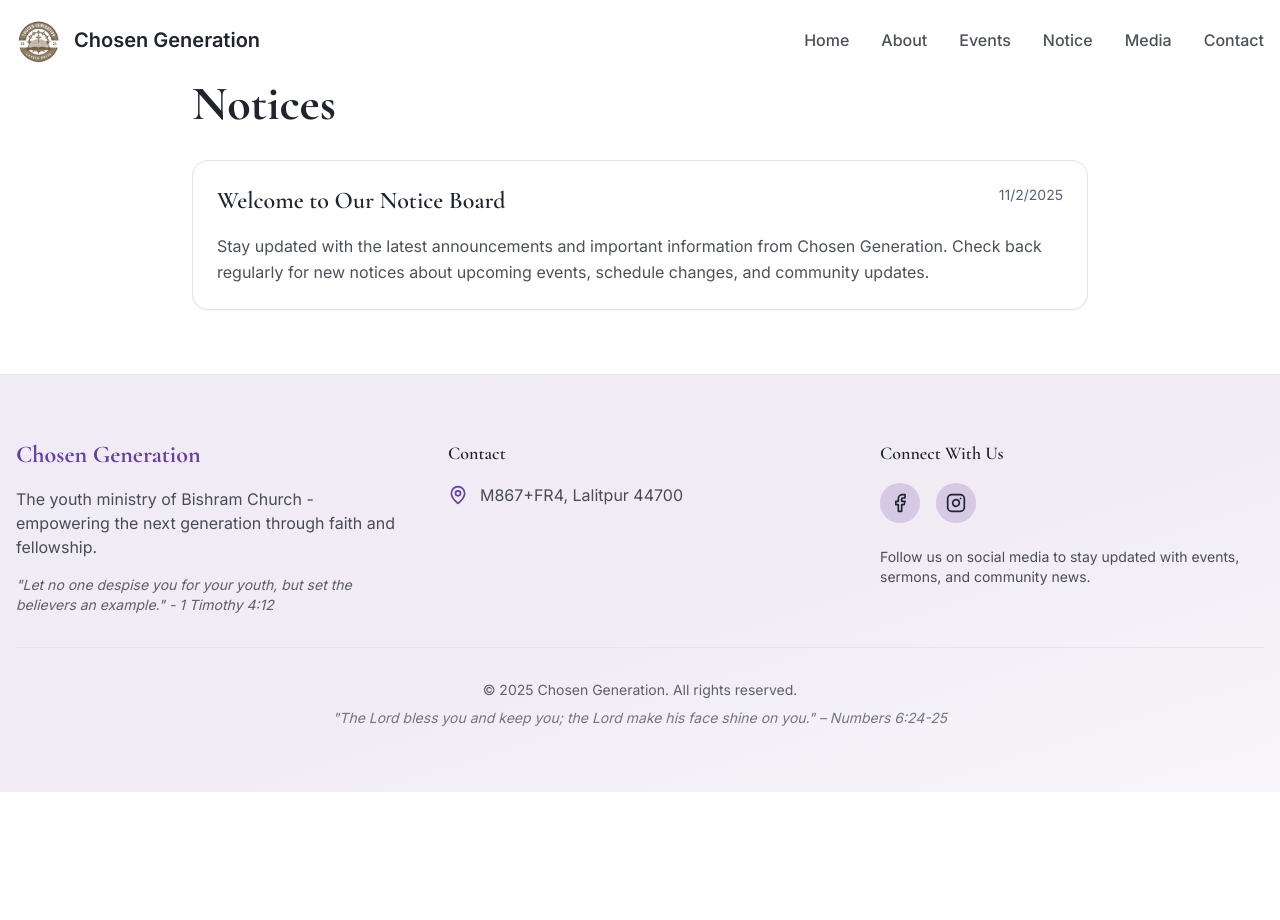
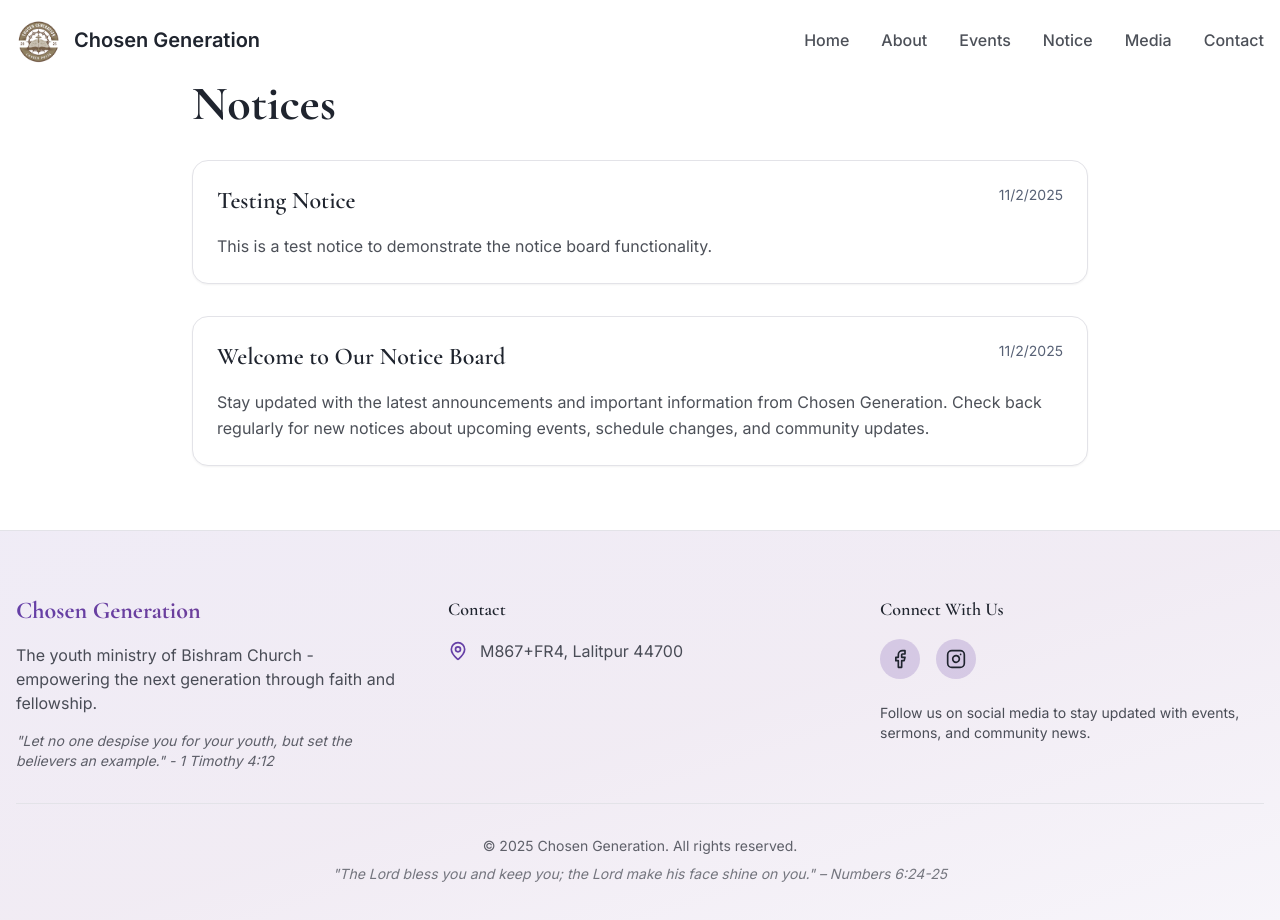
Before and after one commit to Joyal011/fetch-continue-flow, a React (Vite) app: page /notice in a window 1280 px wide. Shown: the top 920 px of the page. Before the commit the page ends 800 px from the top, so only its background shows below. Built offline with nearby package versions, Linux system fonts and the light colour scheme; the HTML template or start-up script is replaced by a standard one.

Commit message:
Add testing notice

```diff
--- a/src/pages/Notice.tsx
+++ b/src/pages/Notice.tsx
@@ -13,7 +13,22 @@ const Notice = () => {
             </h1>
 
             <div className="space-y-8">
-              {/* Notice items will be displayed here */}
+              {/* Test Notice */}
+              <div className="bg-card border border-border rounded-lg p-6 shadow-sm">
+                <div className="flex justify-between items-start mb-4">
+                  <h2 className="text-2xl font-semibold text-foreground">
+                    Testing Notice
+                  </h2>
+                  <span className="text-sm text-muted-foreground">
+                    {new Date().toLocaleDateString()}
+                  </span>
+                </div>
+                <p className="text-foreground/80 leading-relaxed">
+                  This is a test notice to demonstrate the notice board functionality.
+                </p>
+              </div>
+
+              {/* Welcome Notice */}
               <div className="bg-card border border-border rounded-lg p-6 shadow-sm">
                 <div className="flex justify-between items-start mb-4">
                   <h2 className="text-2xl font-semibold text-foreground">
```
